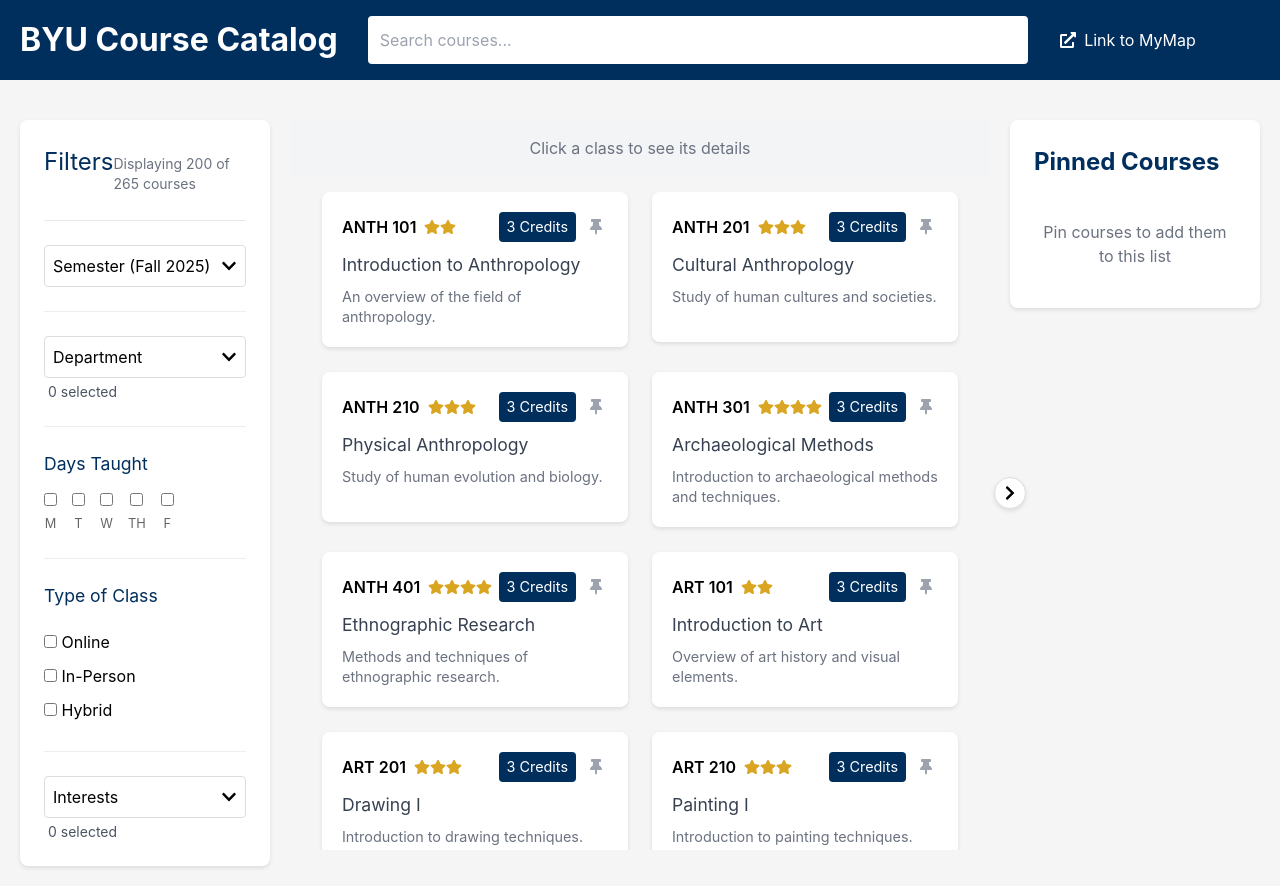
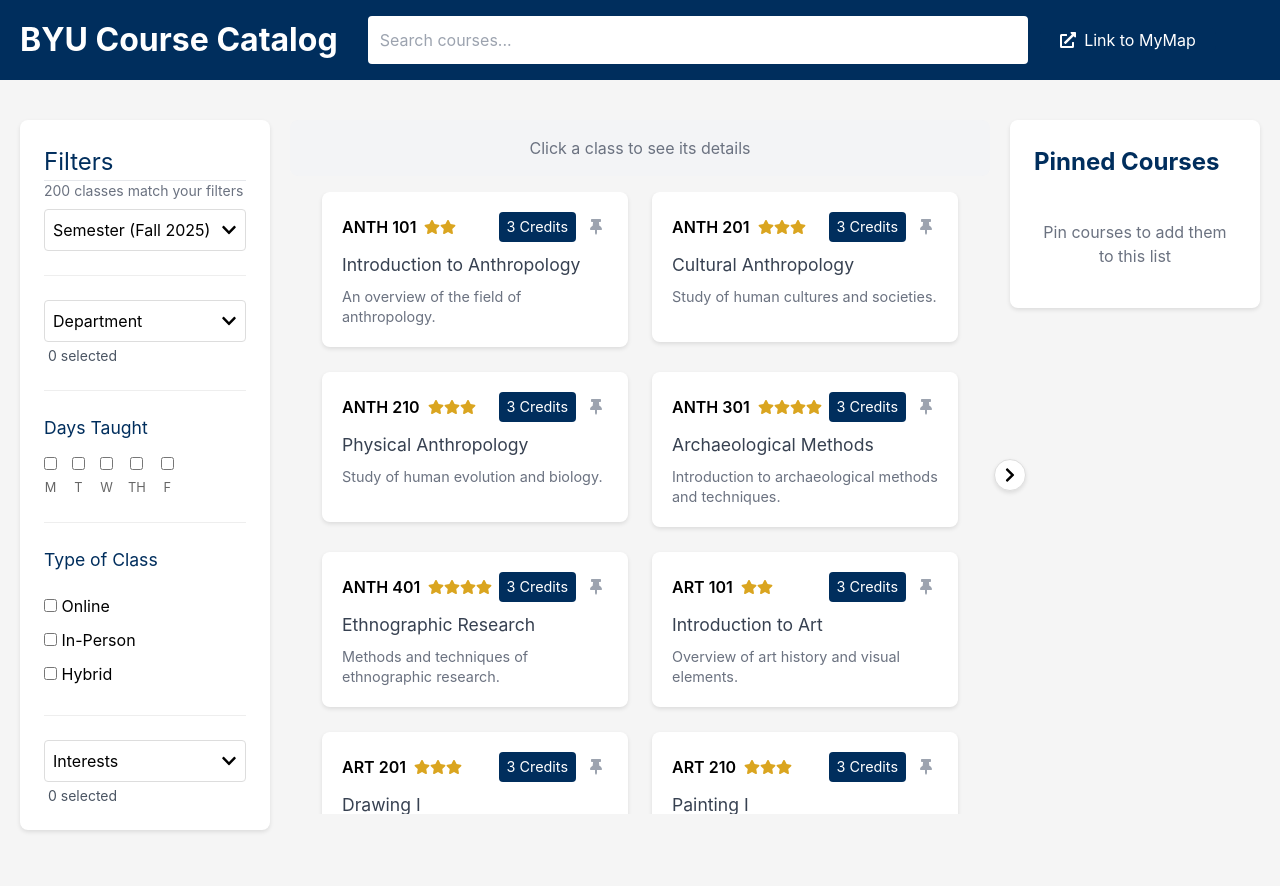
Before and after one commit to Connorisdunn/betterbyucatalog, a React (Vite) app: page / in a window 1280 px wide. After the commit the page ends 850 px from the top, so only its background shows below. Built offline with nearby package versions, Linux system fonts and the light colour scheme.

Commit message:
Dispay the classes match your filters

```diff
--- a/src/components/filters/FilterPanel.jsx
+++ b/src/components/filters/FilterPanel.jsx
@@ -8,11 +8,12 @@
 export function FilterPanel({ filters, onFilterChange, filteredCount, totalCount }) {
   return (
     <div className="filters">
-      <div className="filters-header">
-        <h2 className="filters-title">Filters</h2>
-        <div className="course-count text-sm text-gray-600">
-          Displaying {filteredCount} of {totalCount} courses
-        </div>
+      <div className="filters-header mb-0">
+        <h2 className="filters-title m-0 p-0">Filters</h2>
+      </div>
+
+      <div className="course-count text-sm text-gray-600 mb-2 ml-0">
+        {filteredCount} classes match your filters
       </div>
 
       <SemesterFilter
--- a/src/index.css
+++ b/src/index.css
@@ -633,3 +633,12 @@
   margin-top: 4px;
   padding-left: 4px;
 }
+.filters-title {
+  margin: 0;
+  padding: 0;
+}
+
+.filters-header {
+  margin-bottom: 0;
+  padding-bottom: 0;
+}
```
Also changed, not shown: 1 other file (tests, documents, lock files or other folders).
